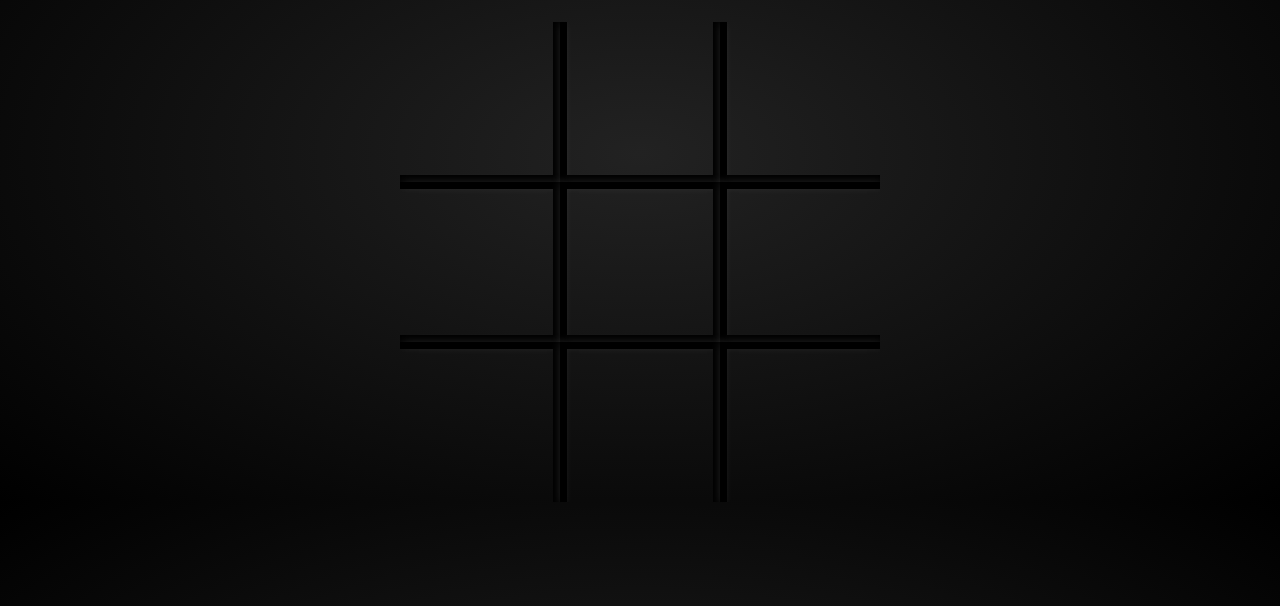
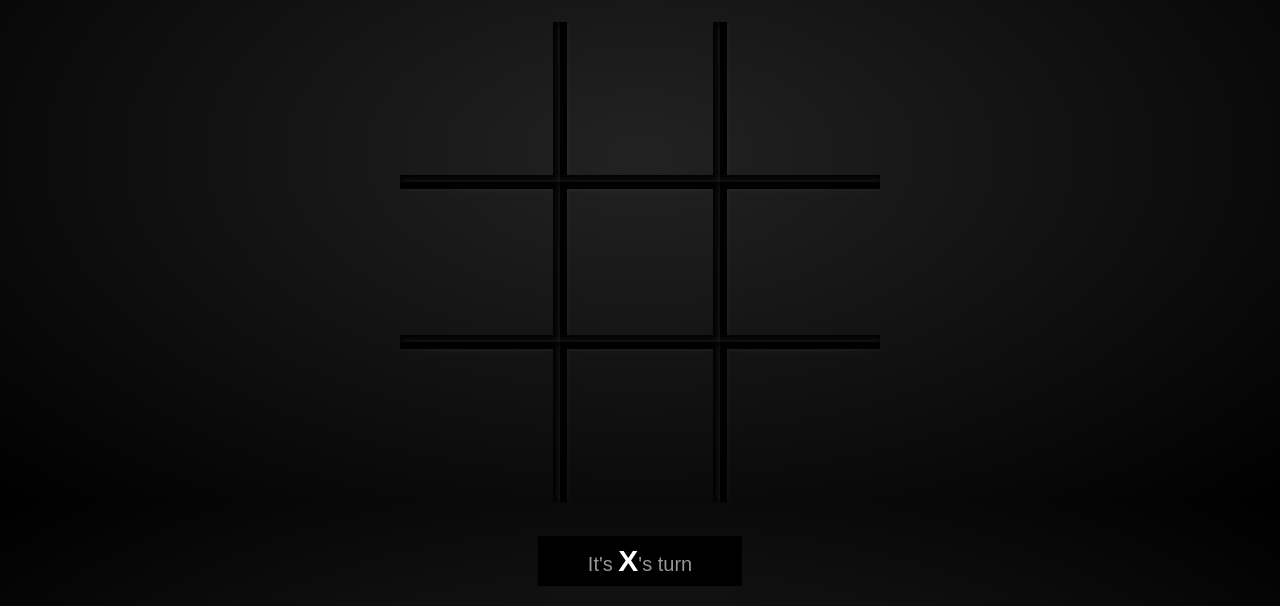
Before and after one commit to VieiraHenrique/TicTacToe, a plain HTML site: page index.html in a window 1280 px wide. Both pictures are taken after a click on the element "Start Game". Shown: the part 194-800 px from the top of the page. Drawn offline with Linux system fonts and the light colour scheme; a web font is replaced by a local one.

Commit message:
add turn indicator snackbar

```diff
--- a/index.html
+++ b/index.html
@@ -36,6 +36,12 @@
       <!-- END OF GAME AREA -->
     </main>
 
+    <!-- SNACKBAR -->
+
+    <div id="snackbar"></div>
+
+    <!-- END OF SNACKBAR -->
+
     <!-- MODAL -->
     <!-- Modal has inital values for the landing page that will be substituted later by JS -->
     <div class="modal" id="modal">
--- a/less/styles.less
+++ b/less/styles.less
@@ -83,6 +83,29 @@ img {
     &:hover {
       background: @hover;
       cursor: pointer;
+    }
+  }
+}
+
+/* SNACKBAR */
+
+#snackbar {
+  padding: 10px 50px;
+  background: @black;
+  color: @white;
+  position: fixed;
+  left: 50%;
+  transform: translateX(-50%);
+  bottom: 20px;
+  display: none;
+
+  p {
+    font-size: 20px;
+    color: @gray-light;
+
+    span {
+      font-weight: bold;
+      font-size: 30px;
     }
   }
 }
@@ -183,6 +206,7 @@ img {
 
   // Define colors of each player
   //// Define cursor not allowed for cells that already have a value
+}
 
 .X {
   color: @white;
@@ -197,4 +221,3 @@ img {
     cursor: not-allowed;
   }
 }
-}
--- a/script.js
+++ b/script.js
@@ -2,6 +2,7 @@
 const modal = document.getElementById("modal");
 const modalAction = document.getElementById("modal__action");
 const gameFrame = document.getElementById("game__frame");
+const snackbar = document.getElementById("snackbar");
 
 // Game variables
 const playerOne = "X";
@@ -41,10 +42,13 @@ const startGame = () => {
 //// clean html container of the game
 //// defines each cell as a null value
 //// defines current player to be playerOne (X)
+//// defines snackbar text
 const resetGame = () => {
   gameFrame.innerHTML = "";
   cells = [null, null, null, null, null, null, null, null, null];
   currentPlayer = playerOne;
+  snackbar.style.display = "block";
+  snackbar.innerHTML = `<p>It's <span class="${currentPlayer}">${currentPlayer}</span>'s turn</p>`;
 };
 
 // MOUNT BOARD
@@ -116,7 +120,9 @@ const checkForWin = () => {
       cells[winningCombination[1]] === currentPlayer &&
       cells[winningCombination[2]] === currentPlayer
     ) {
-      endOfGame(`"${currentPlayer}" WINS !`);
+      endOfGame(
+        `<p>"<span class="${currentPlayer}">${currentPlayer}</span> WINS !</p>`
+      );
       return true;
     }
   }
@@ -124,18 +130,18 @@ const checkForWin = () => {
 };
 
 // CHECK FOR DRAW
-//// Declares a sum variable that begins at 0
-//// For each element in the cells array, check if there is another thing than null. If it's the case, adds 1 to the sum.
-//// If the sum is 9, all cells are taken and, because checkForWin wasn't successful, it's a tie.
+//// Declares a cellsPlayed variable that begins at 0
+//// For each element in the cells array, check if there is another thing than null. If it's the case, adds 1 to the cellsPlayed.
+//// If the cellsPlayed is 9, all cells are taken and, because checkForWin wasn't successful, it's a tie.
 //// Calls end of game with custom text message
 const checkForDraw = () => {
-  let sum = 0;
+  let cellsPlayed = 0;
   cells.forEach((cell) => {
     if (cell !== null) {
-      sum++;
+      cellsPlayed++;
     }
   });
-  if (sum === 9) {
+  if (cellsPlayed === 9) {
     endOfGame(`It's a tie !`);
   }
 };
@@ -148,15 +154,18 @@ const swapPlayer = () => {
   } else {
     currentPlayer = playerOne;
   }
+  snackbar.innerHTML = `<p>It's <span class="${currentPlayer}">${currentPlayer}</span>'s turn</p>`;
 };
 
 // END OF GAME
+//// Hides snackbar
 //// Display the modal
 //// Give the modal a slightly different background than the default one
 //// Customize the modal title with the arguments passed through
 //// Generates the message for the modal content
 //// Sets the button "play again" with an event listener that, when clicked, will call startGame.
 const endOfGame = (text) => {
+  snackbar.style.display = "none";
   modal.style.display = "flex";
   modal.style.background = "rgba(0,0,0,0.9)";
   modal.querySelector(".modal__title").innerHTML = text;
```
Also changed, not shown: css/styles.css. Lines whose indentation alone changed are shown as unchanged.
